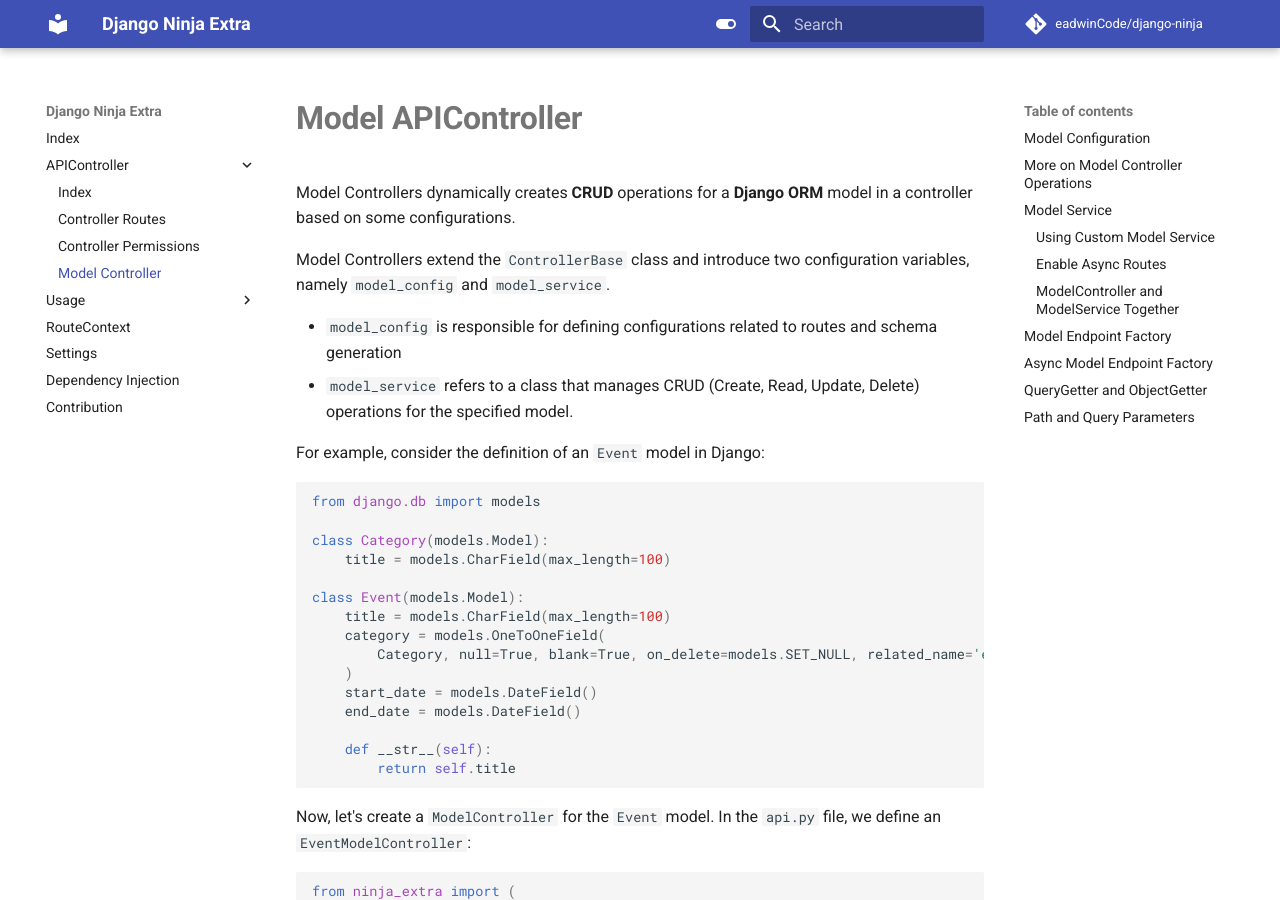
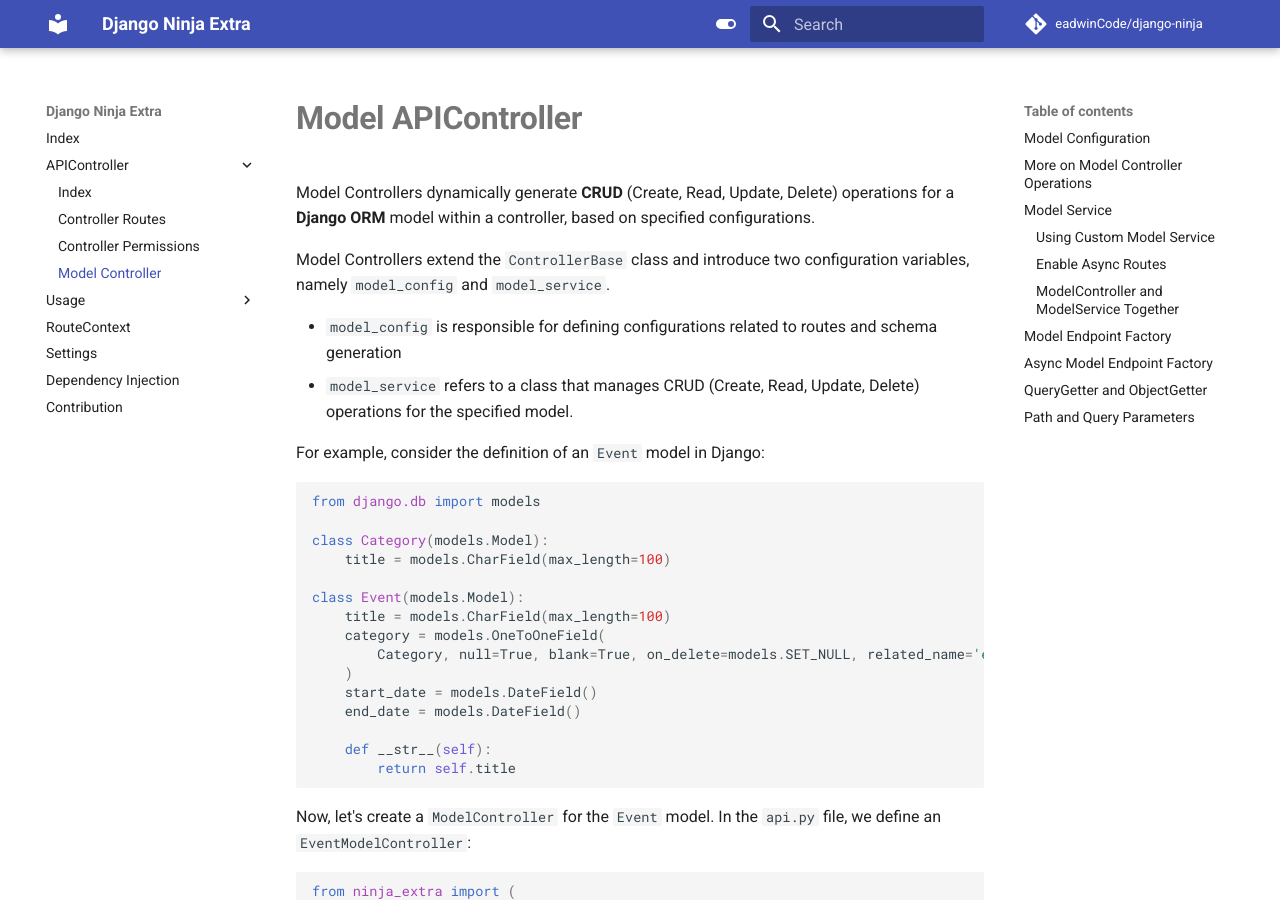
Before and after one commit to eadwinCode/django-ninja-extra, an MkDocs documentation site: the page built from docs/api_controller/model_controller.md, in a window 1280 px wide and 900 px high. Built offline with MkDocs 1.6.1 and Material for MkDocs 9.7.7, drawn with Linux system fonts in a browser that asks for light colours; comment, search, counter and statistics services are not loaded.

Commit message:
doc updates

```diff
--- a/docs/api_controller/model_controller.md
+++ b/docs/api_controller/model_controller.md
@@ -1,5 +1,5 @@
 # **Model APIController**
-Model Controllers dynamically creates **CRUD** operations for a **Django ORM** model in a controller based on some configurations.
+Model Controllers dynamically generate **CRUD** (Create, Read, Update, Delete) operations for a **Django ORM** model within a controller, based on specified configurations.
 
 Model Controllers extend the `ControllerBase` class and introduce two configuration variables, namely `model_config` and `model_service`.
 
```
